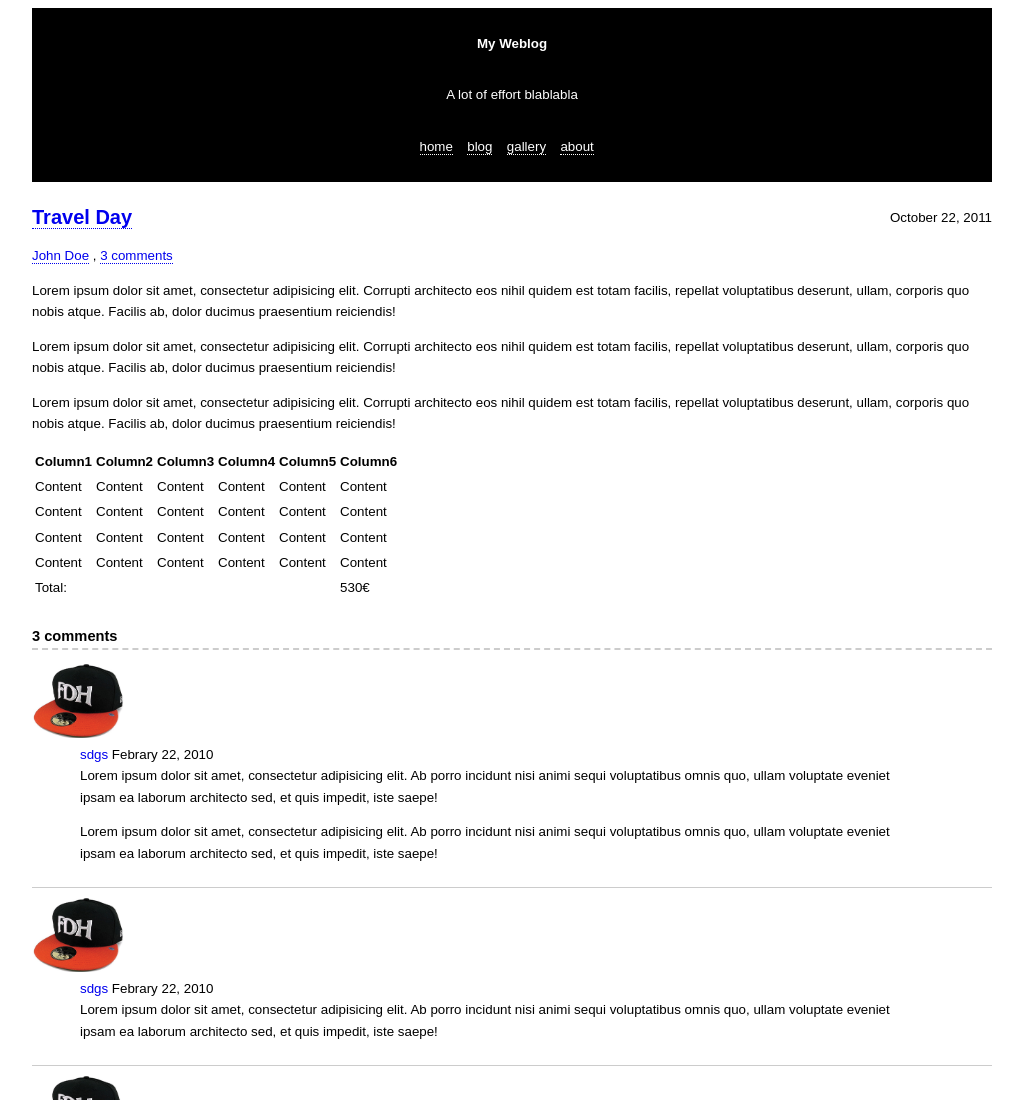
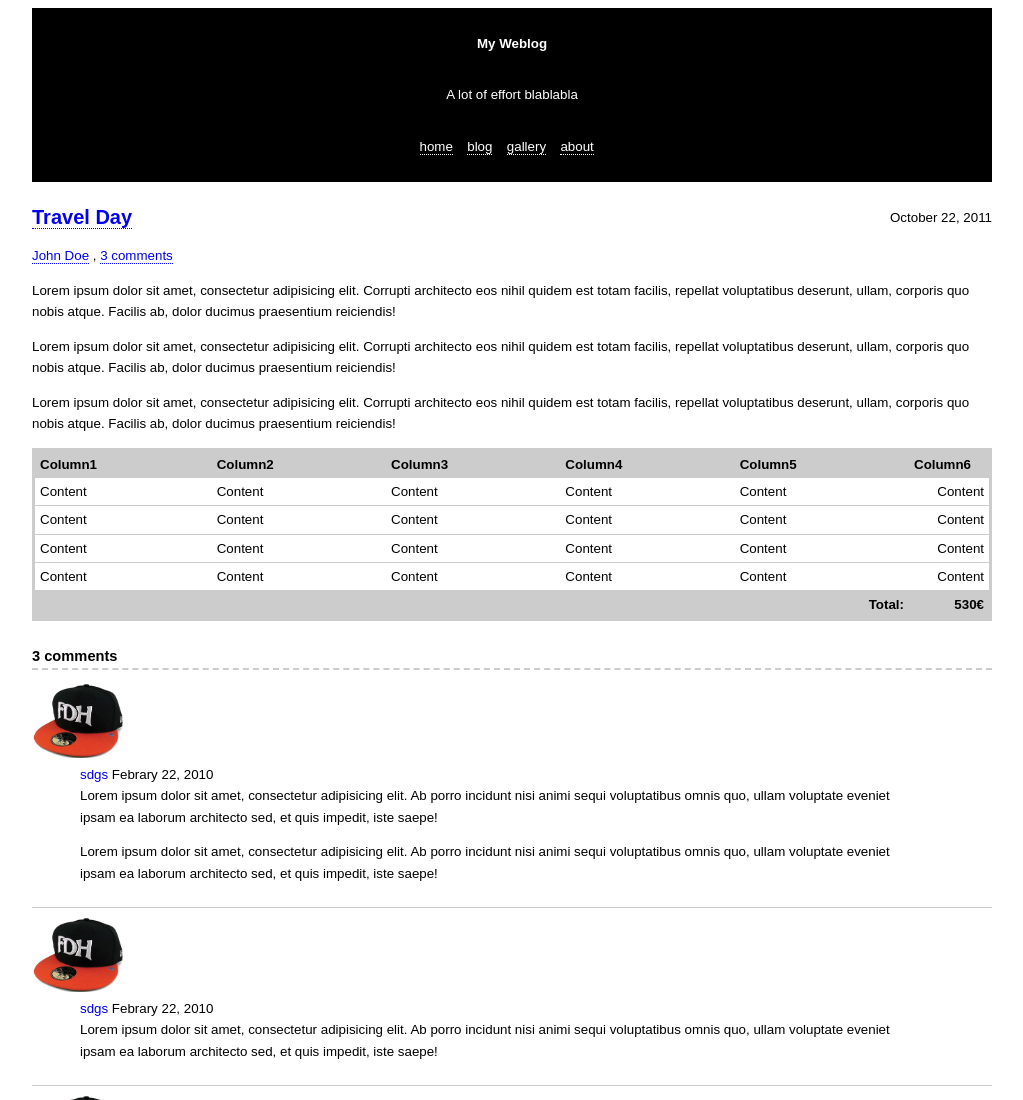
Before and after one commit to javi-vaquero/dam-2015, a plain HTML site: page CSS/ej05/post.html in a window 1280 px wide. Shown: the top 1100 px of the page, without its empty margins (128-1151 px from the left). Drawn offline with Linux system fonts and the light colour scheme.

Commit message:
estilo tabla

```diff
--- a/CSS/ej05/assets/css/main.css
+++ b/CSS/ej05/assets/css/main.css
@@ -174,3 +174,34 @@ a:active {
 	padding-bottom:10px;
 	margin-bottom:10px;
 }
+table{
+	width: 100%;
+	border-collapse: collapse;
+
+}
+.data-table{
+		border: 3px solid #CCC;
+}
+.data-table th,
+.data-table td{
+	padding: 3px 5px;
+}
+
+thead, tfoot{
+	background-color: #CCC;
+	font-weight: bold;
+}
+.data-table th{
+	text-align: left;
+}
+
+.txt-right{
+	text-align: right;
+}
+.price-th{
+	width: 70px;
+}
+
+.data-table tbody tr{
+	border-bottom: 1px solid #CCC;
+}
--- a/CSS/ej05/post.html
+++ b/CSS/ej05/post.html
@@ -30,21 +30,21 @@
 					<p>Lorem ipsum dolor sit amet, consectetur adipisicing elit. Corrupti architecto eos nihil quidem est totam facilis, repellat voluptatibus deserunt, ullam, corporis quo nobis atque. Facilis ab, dolor ducimus praesentium reiciendis!</p>
 					<p>Lorem ipsum dolor sit amet, consectetur adipisicing elit. Corrupti architecto eos nihil quidem est totam facilis, repellat voluptatibus deserunt, ullam, corporis quo nobis atque. Facilis ab, dolor ducimus praesentium reiciendis!</p>
 					<p>Lorem ipsum dolor sit amet, consectetur adipisicing elit. Corrupti architecto eos nihil quidem est totam facilis, repellat voluptatibus deserunt, ullam, corporis quo nobis atque. Facilis ab, dolor ducimus praesentium reiciendis!</p>
-					<table>
-						<theader>
+					<table class="data-table">
+						<thead>
 							<tr>
 								<th> Column1 </th>
 								<th> Column2 </th>
 								<th> Column3 </th>
 								<th> Column4 </th>
 								<th> Column5 </th>
-								<th> Column6 </th>
+								<th class="price-th"> Column6 </th>
 							</tr>
-						</theader>
+						</thead>
 						<tfoot>
 							<tr>
-								<td colspan="5">Total:</td>
-								<td>530€</td>
+								<td colspan="5" class="txt-right">Total:</td>
+								<td class="txt-right">530€</td>
 							</tr>
 						</tfoot>
 						<tbody>
@@ -54,7 +54,7 @@
 								<td>Content</td>
 								<td>Content</td>
 								<td>Content</td>
-								<td>Content</td>
+								<td class="txt-right">Content</td>
 							</tr>
 							<tr>
 								<td>Content</td>
@@ -62,7 +62,7 @@
 								<td>Content</td>
 								<td>Content</td>
 								<td>Content</td>
-								<td>Content</td>
+								<td class="txt-right">Content</td>
 							</tr>
 							<tr>
 								<td>Content</td>
@@ -70,7 +70,7 @@
 								<td>Content</td>
 								<td>Content</td>
 								<td>Content</td>
-								<td>Content</td>
+								<td class="txt-right">Content</td>
 							</tr>
 							<tr>
 								<td>Content</td>
@@ -78,7 +78,7 @@
 								<td>Content</td>
 								<td>Content</td>
 								<td>Content</td>
-								<td>Content</td>
+								<td class="txt-right">Content</td>
 							</tr>
 						</tbody>
 					</table>
```
